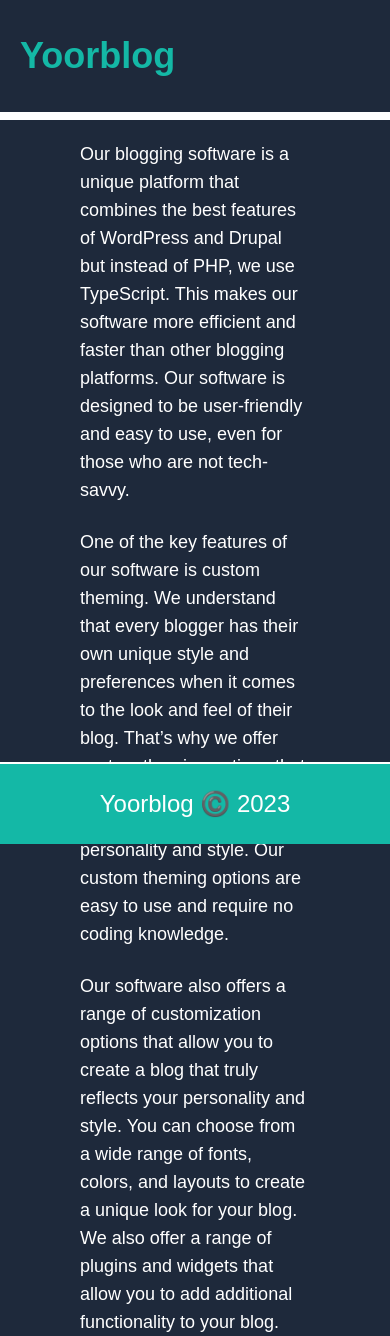
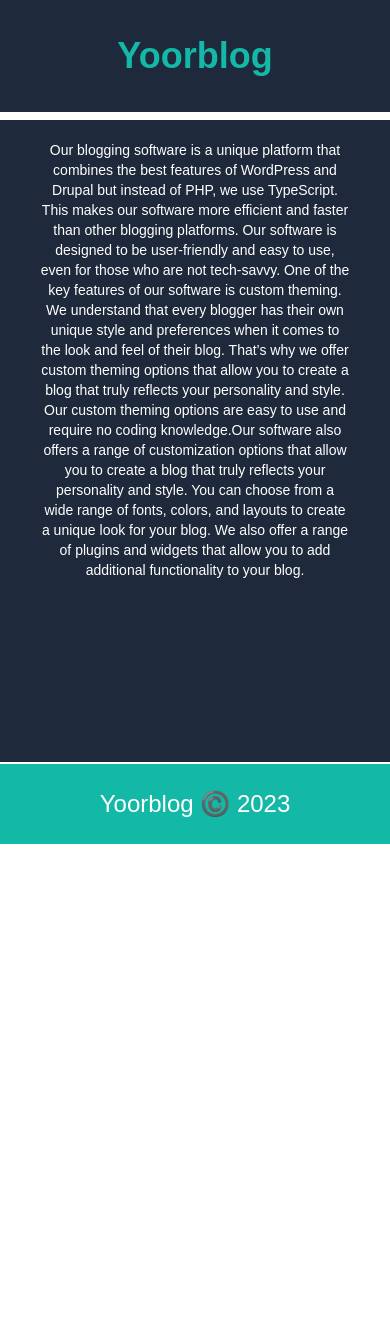
Before and after one commit to grassfedavocado/yoorblog, a Next.js app: page / in a window 390 px wide. After the commit the page ends 844 px from the top, so only its background shows below. Built offline with nearby package versions, Linux system fonts and the light colour scheme.

Commit message:
fixed stylings for mobile & desktop

```diff
--- a/app/page.tsx
+++ b/app/page.tsx
@@ -1,33 +1,12 @@
 import Navbar from "@/components/server/navbar";
+import Body from "@/components/server/body";
 import Footer from "@/components/server/footer";
 
 export default function Home() {
   return (
     <main className="flex flex-col min-h-screen bg-slate-800 text-white">
       <Navbar />
-      <div className="min-h-screen mx-10 px-10">
-        <p className="text-lg">
-          Our blogging software is a unique platform that combines the best features of WordPress and Drupal but instead of PHP, we use TypeScript.
-          This makes our software more efficient and faster than other blogging platforms. Our software is designed to be user-friendly and easy to
-          use, even for those who are not tech-savvy.
-        </p>
-
-        <br />
-
-        <p className="text-lg">
-          One of the key features of our software is custom theming. We understand that every blogger has their own unique style and preferences when
-          it comes to the look and feel of their blog. That’s why we offer custom theming options that allow you to create a blog that truly reflects
-          your personality and style. Our custom theming options are easy to use and require no coding knowledge.
-        </p>
-
-        <br />
-
-        <p className="text-lg">
-          Our software also offers a range of customization options that allow you to create a blog that truly reflects your personality and style.
-          You can choose from a wide range of fonts, colors, and layouts to create a unique look for your blog. We also offer a range of plugins and
-          widgets that allow you to add additional functionality to your blog.
-        </p>
-      </div>
+      <Body />
       <Footer />
     </main>
   );
--- /dev/null
+++ b/components/server/body.tsx
@@ -0,0 +1,16 @@
+export default function Body() {
+  return (
+    <div className="lg:mx-10 lg:px-10 xs:mx-10 text-center">
+      <p className="text-sm md:text-lg">
+        Our blogging software is a unique platform that combines the best features of WordPress and Drupal but instead of PHP, we use TypeScript. This
+        makes our software more efficient and faster than other blogging platforms. Our software is designed to be user-friendly and easy to use, even
+        for those who are not tech-savvy. One of the key features of our software is custom theming. We understand that every blogger has their own
+        unique style and preferences when it comes to the look and feel of their blog. That’s why we offer custom theming options that allow you to
+        create a blog that truly reflects your personality and style. Our custom theming options are easy to use and require no coding knowledge.Our
+        software also offers a range of customization options that allow you to create a blog that truly reflects your personality and style. You can
+        choose from a wide range of fonts, colors, and layouts to create a unique look for your blog. We also offer a range of plugins and widgets
+        that allow you to add additional functionality to your blog.
+      </p>
+    </div>
+  );
+}
--- a/components/server/navbar.tsx
+++ b/components/server/navbar.tsx
@@ -2,11 +2,11 @@
 
 export default function Navbar() {
   return (
-    <div className="mb-5 px-5 h-1/4 flex justify-between border-b-8 border-b-white">
+    <div className="mb-5 px-5 h-1/4 flex justify-center md:justify-between border-b-8 border-b-white">
       <div className="my-8">
         <h1 className="py-1 text-4xl text-teal-500 font-bold">Yoorblog</h1>
       </div>
-      <div className="my-4 xl:block lg:block md:block sm:hidden xs:hidden">
+      <div className="my-4 hidden md:block">
         <Button text="Signup" />
         <Button text="Login" />
       </div>
```
